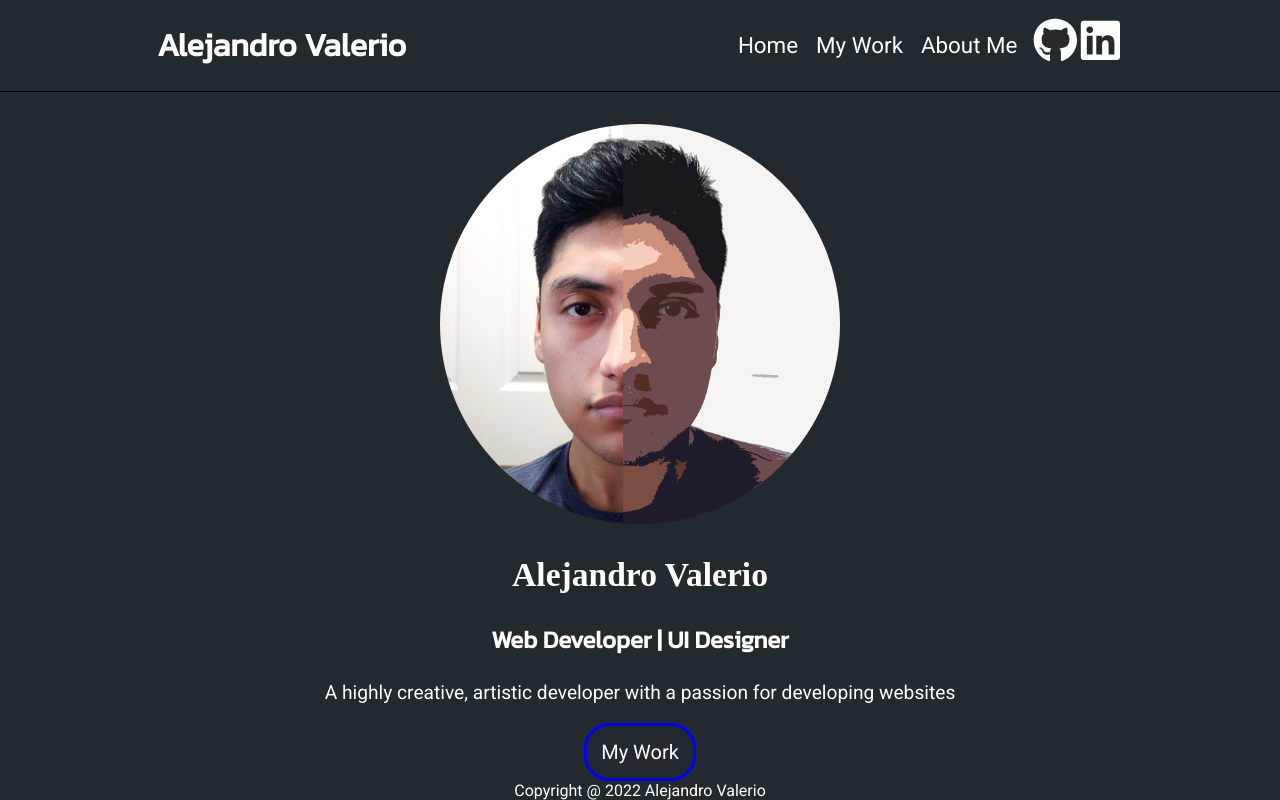
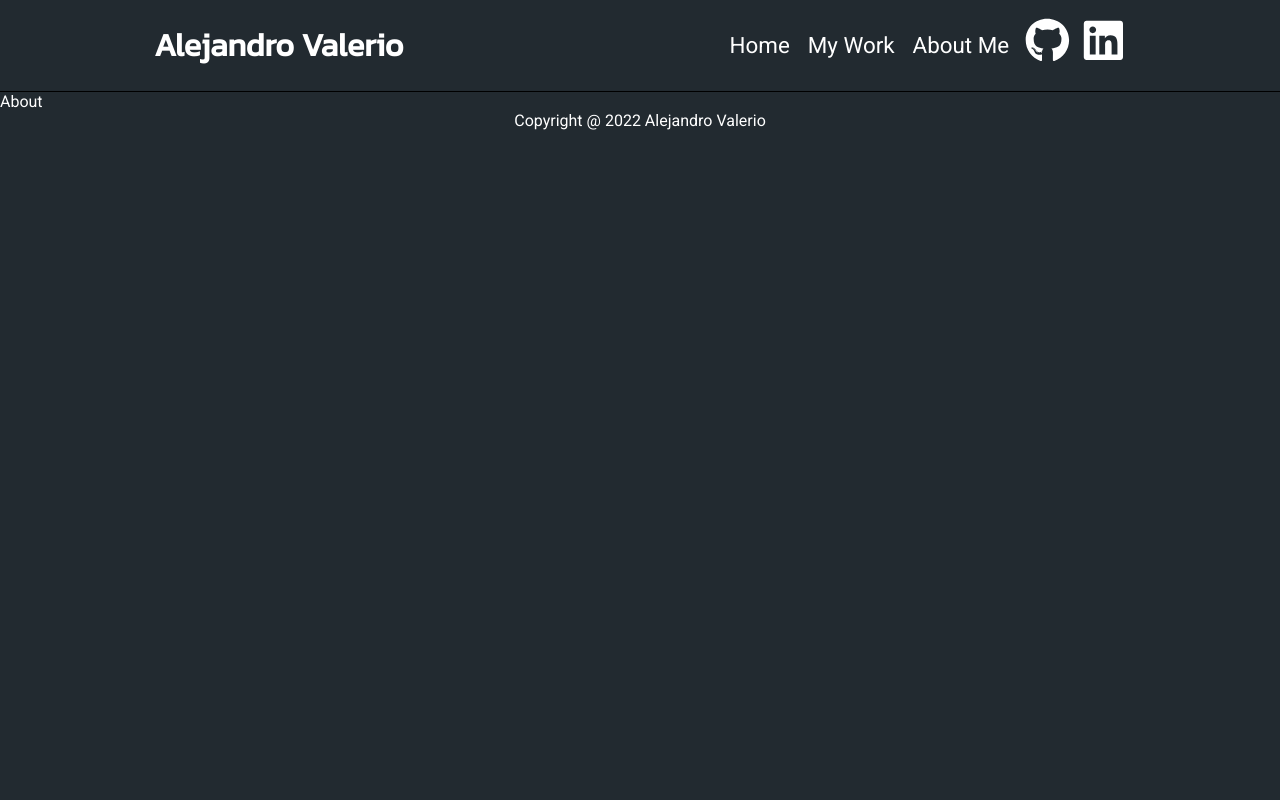
Before and after one commit to AlexV713/Portfolio-React-2, a React (Create React App) app in the folder portfolio-app/: page /about in a window 1280 px wide. Built offline with nearby package versions, Linux system fonts and the light colour scheme.

Commit message:
Added React Router
I added react router, created the other pages, moved the home page content to the Home component, updated the header and App page to To and Link.

```diff
--- /dev/null
+++ b/portfolio-app/src/About.js
@@ -0,0 +1,9 @@
+import React from 'react'
+
+function About() {
+  return (
+    <div>About</div>
+  )
+}
+
+export default About
--- a/portfolio-app/src/App.js
+++ b/portfolio-app/src/App.js
@@ -1,27 +1,23 @@
 import React from 'react'
 import Header from './components/Header.js'
+import Home from './Home.js'
+import Work from './Work.js'
+import About from './About.js'
 import Footer from './components/Footer.js'
-import './App.css';
+
+import './App.css'
+import { Routes, Route } from 'react-router-dom'
 
 function App() {
   return (
     <div className="App">
       <Header />
-
       <main>
-        <section id="home-page">
-          <div id="me-container">
-            <a href="App.js">
-              <img src="./images/selfie.jpg" id="myself" />
-            </a>
-          </div>
-          <h2 className="name">Alejandro Valerio</h2>
-          <h3>Web Developer | UI Designer</h3>
-          <p>A highly creative, artistic developer with a passion for developing websites</p>
-          <div id="home-buttons">
-              <a href="work.php">My Work</a>
-          </div>
-        </section>
+        <Routes>
+          <Route path="/" element={ <Home /> } />
+          <Route path="work" element={ <Work /> } />
+          <Route path="about" element={ <About /> } />
+        </Routes>
       </main>
       <Footer />
     </div>
--- /dev/null
+++ b/portfolio-app/src/Home.js
@@ -0,0 +1,21 @@
+import React from 'react'
+
+function Home() {
+  return (
+    <section id="home-page">
+    <div id="me-container">
+      <a href="App.js">
+        <img src="./images/selfie.jpg" id="myself" />
+      </a>
+    </div>
+    <h2 className="name">Alejandro Valerio</h2>
+    <h3>Web Developer | UI Designer</h3>
+    <p>A highly creative, artistic developer with a passion for developing websites</p>
+    <div id="home-buttons">
+        <a href="work.php">My Work</a>
+    </div>
+  </section>
+  )
+}
+
+export default Home
--- a/portfolio-app/src/components/Header.js
+++ b/portfolio-app/src/components/Header.js
@@ -1,20 +1,21 @@
 import React from 'react'
+import { Link } from 'react-router-dom'
 import { FaGithub, FaLinkedin } from "react-icons/fa"
 
 function header() {
   return (
     <header>
-        <a href="../App.js" id="title">
+        <Link to="/" id="title">
             <h1>Alejandro Valerio</h1>
-        </a>
+        </Link>
 
         <nav id="desktop-nav">
-            <a href="../App.js" className="links">Home</a>
-            <a href="../App.js" className="links">My Work</a>
-            <a href="../App.js" className="links">About Me</a>
+            <Link to="/" className="links">Home</Link>
+            <Link to="work" className="links">My Work</Link>
+            <Link to="about" className="links">About Me</Link>
                 <div id="icons-container">
                     <a href="https://github.com/AlexV713" className="icon-links" target="_blank">
-                        <FaGithub/>
+                        <FaGithub/>&nbsp;
                     </a>
                     <a href="https://www.linkedin.com/in/alejandro-valerio-9b57b31b0/" className="icon-links" target="_blank">
                         <FaLinkedin/>
--- a/portfolio-app/src/index.js
+++ b/portfolio-app/src/index.js
@@ -2,16 +2,11 @@ import React from 'react';
 import ReactDOM from 'react-dom';
 import './index.css';
 import App from './App';
-import reportWebVitals from './reportWebVitals';
+import { BrowserRouter } from 'react-router-dom';
 
 ReactDOM.render(
-  <React.StrictMode>
+  <BrowserRouter>
     <App />
-  </React.StrictMode>,
+  </BrowserRouter>,
   document.getElementById('root')
 );
-
-// If you want to start measuring performance in your app, pass a function
-// to log results (for example: reportWebVitals(console.log))
-// or send to an analytics endpoint. Learn more: https://bit.ly/CRA-vitals
-reportWebVitals();
```
Also changed, not shown: portfolio-app/src/Work.js (added).
